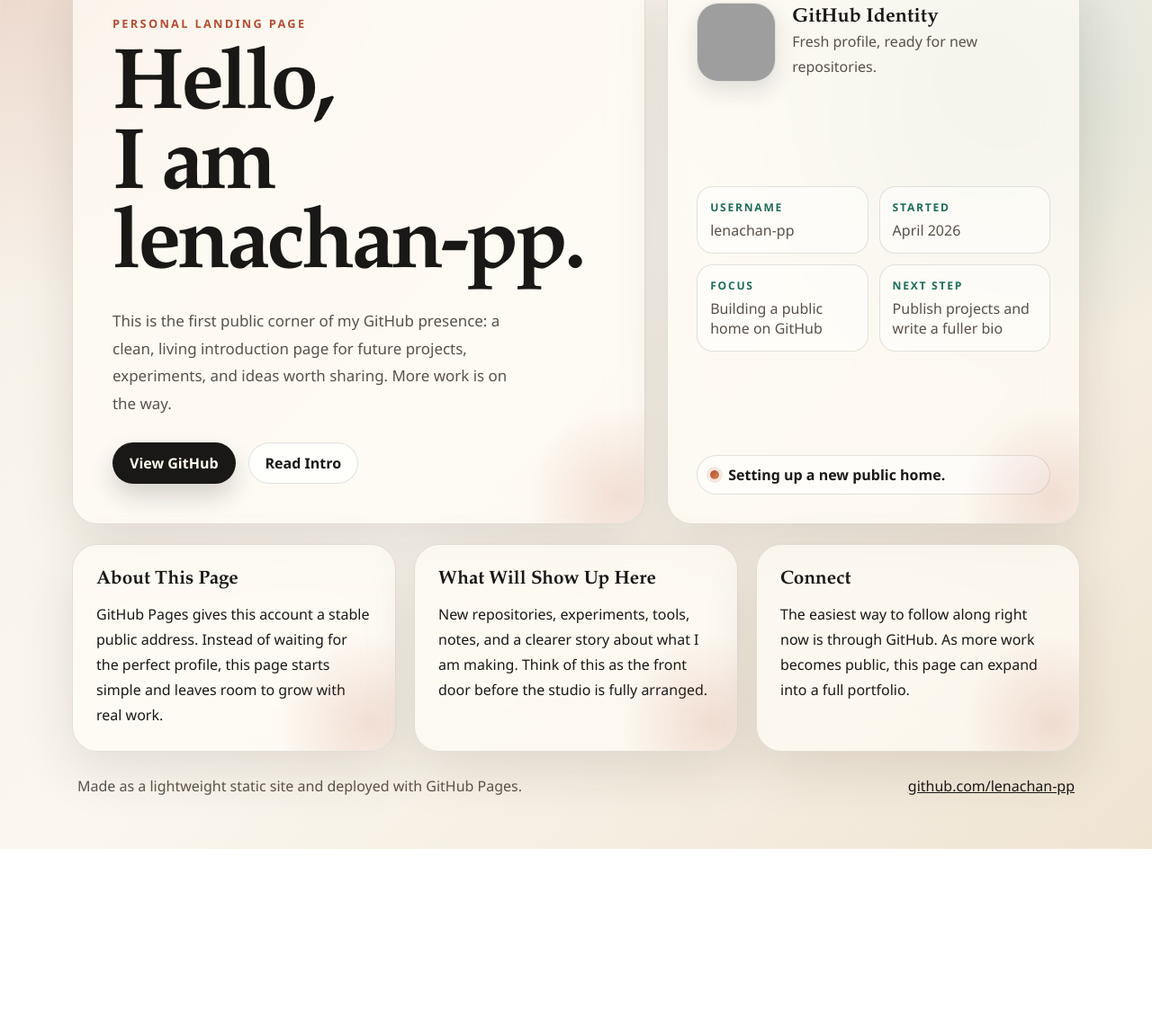
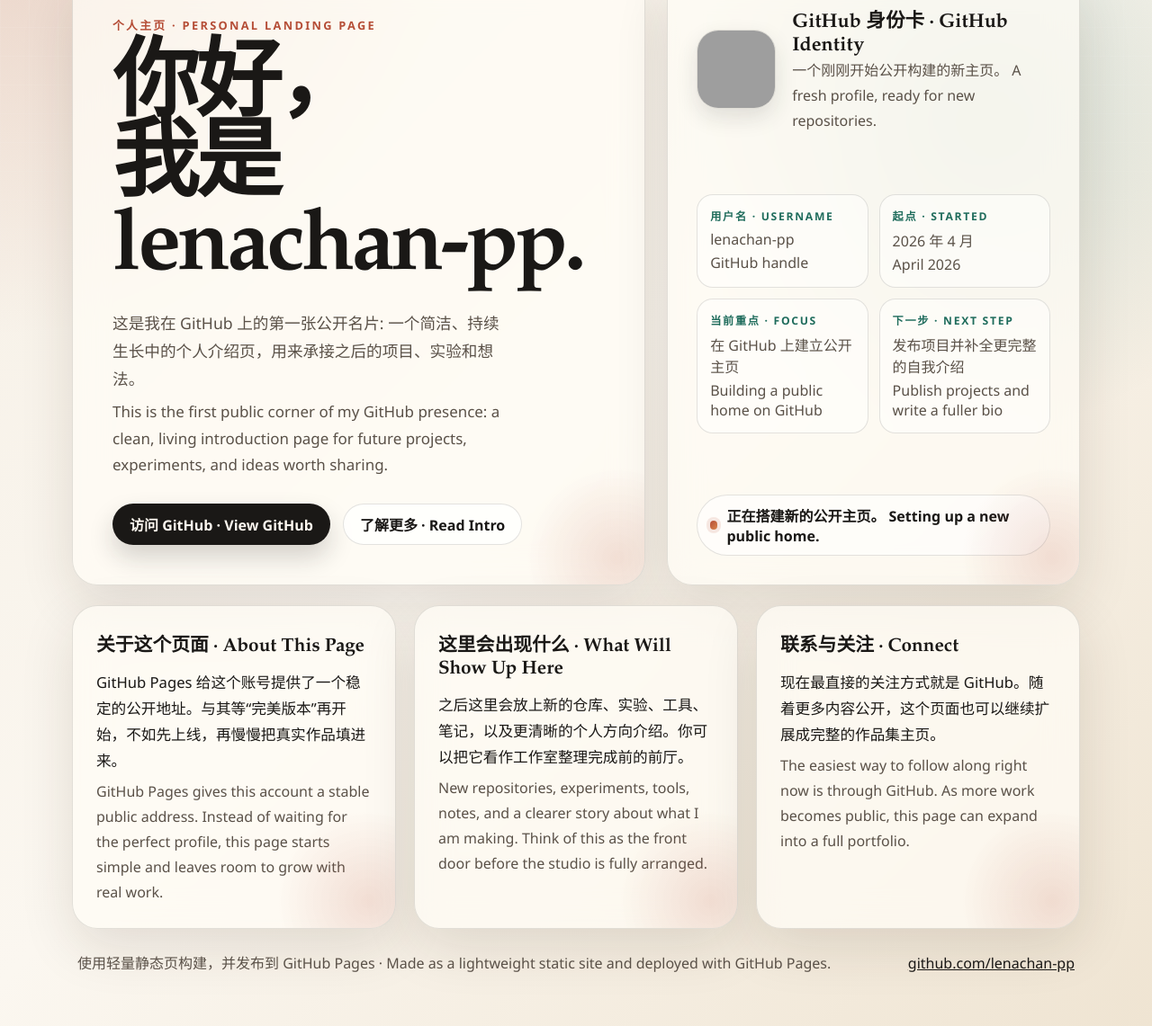
Before and after one commit to lenachan-pp/lenachan-pp.github.io, a plain HTML site: page index.html in a window 1280 px wide. Shown: the part 130-1271 px from the top of the page at 90% size. Before the commit the page ends 1074 px from the top, so only its background shows below. Drawn offline with Linux system fonts and the light colour scheme; grey boxes are pictures that could not be loaded.

Commit message:
Make landing page bilingual

```diff
--- a/index.html
+++ b/index.html
@@ -1,12 +1,12 @@
 <!DOCTYPE html>
-<html lang="en">
+<html lang="zh-CN">
   <head>
     <meta charset="UTF-8" />
     <meta name="viewport" content="width=device-width, initial-scale=1.0" />
-    <title>lenachan-pp | GitHub Pages</title>
+    <title>lenachan-pp | Bilingual GitHub Pages</title>
     <meta
       name="description"
-      content="A personal landing page for lenachan-pp, published with GitHub Pages."
+      content="A bilingual personal landing page for lenachan-pp, published with GitHub Pages."
     />
     <style>
       :root {
@@ -149,6 +149,19 @@
         line-height: 1.8;
       }
 
+      .bilingual {
+        display: grid;
+        gap: 6px;
+      }
+
+      .bilingual .zh {
+        font-size: 1.04em;
+      }
+
+      .bilingual .en {
+        color: var(--muted);
+      }
+
       .actions {
         display: flex;
         flex-wrap: wrap;
@@ -244,6 +257,11 @@
         text-transform: uppercase;
         color: var(--accent-2);
         font-weight: 700;
+      }
+
+      .meta-value {
+        display: grid;
+        gap: 4px;
       }
 
       .section-grid {
@@ -347,21 +365,25 @@
           <span class="dot"></span>
           lenachan-pp
         </div>
-        <div class="tag">Published on GitHub Pages</div>
+        <div class="tag">已发布于 GitHub Pages · Published on GitHub Pages</div>
       </header>
 
       <main class="hero">
         <section class="card intro fade-up delay-1">
-          <p class="eyebrow">Personal Landing Page</p>
-          <h1>Hello,<br />I am lenachan-pp.</h1>
-          <p class="lede">
+          <p class="eyebrow">个人主页 · Personal Landing Page</p>
+          <h1>你好，<br />我是 lenachan-pp.</h1>
+          <div class="lede bilingual">
+            <p class="zh">
+              这是我在 GitHub 上的第一张公开名片: 一个简洁、持续生长中的个人介绍页，用来承接之后的项目、实验和想法。
+            </p>
+            <p class="en">
               This is the first public corner of my GitHub presence: a clean, living
-            introduction page for future projects, experiments, and ideas worth
-            sharing. More work is on the way.
+              introduction page for future projects, experiments, and ideas worth sharing.
             </p>
+          </div>
           <div class="actions">
-            <a class="button primary" href="https://github.com/lenachan-pp">View GitHub</a>
-            <a class="button secondary" href="#about">Read Intro</a>
+            <a class="button primary" href="https://github.com/lenachan-pp">访问 GitHub · View GitHub</a>
+            <a class="button secondary" href="#about">了解更多 · Read Intro</a>
           </div>
         </section>
 
@@ -370,79 +392,104 @@
             <img
               class="avatar"
               src="https://avatars.githubusercontent.com/u/277785379?v=4"
-              alt="GitHub avatar for lenachan-pp"
+              alt="lenachan-pp 的 GitHub 头像"
             />
             <div>
-              <h2 class="mini-title">GitHub Identity</h2>
-              <p class="mini-copy">Fresh profile, ready for new repositories.</p>
+              <h2 class="mini-title">GitHub 身份卡 · GitHub Identity</h2>
+              <p class="mini-copy">一个刚刚开始公开构建的新主页。 A fresh profile, ready for new repositories.</p>
             </div>
           </div>
 
           <div class="meta-grid">
             <div class="meta-box">
-              <span class="meta-label">Username</span>
-              <span class="meta">lenachan-pp</span>
+              <span class="meta-label">用户名 · Username</span>
+              <span class="meta meta-value">
+                <span>lenachan-pp</span>
+                <span>GitHub handle</span>
+              </span>
             </div>
             <div class="meta-box">
-              <span class="meta-label">Started</span>
-              <span class="meta">April 2026</span>
+              <span class="meta-label">起点 · Started</span>
+              <span class="meta meta-value">
+                <span>2026 年 4 月</span>
+                <span>April 2026</span>
+              </span>
             </div>
             <div class="meta-box">
-              <span class="meta-label">Focus</span>
-              <span class="meta">Building a public home on GitHub</span>
+              <span class="meta-label">当前重点 · Focus</span>
+              <span class="meta meta-value">
+                <span>在 GitHub 上建立公开主页</span>
+                <span>Building a public home on GitHub</span>
+              </span>
             </div>
             <div class="meta-box">
-              <span class="meta-label">Next Step</span>
-              <span class="meta">Publish projects and write a fuller bio</span>
+              <span class="meta-label">下一步 · Next Step</span>
+              <span class="meta meta-value">
+                <span>发布项目并补全更完整的自我介绍</span>
+                <span>Publish projects and write a fuller bio</span>
+              </span>
             </div>
           </div>
 
           <div class="status">
             <span class="dot"></span>
-            <span><strong id="status-text">Sketching the next idea.</strong></span>
+            <span><strong id="status-text">正在构思下一个想法。 Sketching the next idea.</strong></span>
           </div>
         </aside>
       </main>
 
       <section class="section-grid" id="about">
         <article class="card section-card fade-up delay-1">
-          <h2>About This Page</h2>
-          <p>
-            GitHub Pages gives this account a stable public address. Instead of
-            waiting for the perfect profile, this page starts simple and leaves room
-            to grow with real work.
+          <h2>关于这个页面 · About This Page</h2>
+          <div class="bilingual">
+            <p class="zh">
+              GitHub Pages 给这个账号提供了一个稳定的公开地址。与其等“完美版本”再开始，不如先上线，再慢慢把真实作品填进来。
             </p>
+            <p class="en">
+              GitHub Pages gives this account a stable public address. Instead of waiting
+              for the perfect profile, this page starts simple and leaves room to grow with real work.
+            </p>
+          </div>
         </article>
 
         <article class="card section-card fade-up delay-2">
-          <h2>What Will Show Up Here</h2>
-          <p>
-            New repositories, experiments, tools, notes, and a clearer story about
-            what I am making. Think of this as the front door before the studio is
-            fully arranged.
+          <h2>这里会出现什么 · What Will Show Up Here</h2>
+          <div class="bilingual">
+            <p class="zh">
+              之后这里会放上新的仓库、实验、工具、笔记，以及更清晰的个人方向介绍。你可以把它看作工作室整理完成前的前厅。
             </p>
+            <p class="en">
+              New repositories, experiments, tools, notes, and a clearer story about what I am making.
+              Think of this as the front door before the studio is fully arranged.
+            </p>
+          </div>
         </article>
 
         <article class="card section-card fade-up delay-3">
-          <h2>Connect</h2>
-          <p>
+          <h2>联系与关注 · Connect</h2>
+          <div class="bilingual">
+            <p class="zh">
+              现在最直接的关注方式就是 GitHub。随着更多内容公开，这个页面也可以继续扩展成完整的作品集主页。
+            </p>
+            <p class="en">
               The easiest way to follow along right now is through GitHub.
               As more work becomes public, this page can expand into a full portfolio.
             </p>
+          </div>
         </article>
       </section>
 
       <footer class="footer fade-up delay-3">
-        <p class="footer-note">Made as a lightweight static site and deployed with GitHub Pages.</p>
+        <p class="footer-note">使用轻量静态页构建，并发布到 GitHub Pages · Made as a lightweight static site and deployed with GitHub Pages.</p>
         <a href="https://github.com/lenachan-pp">github.com/lenachan-pp</a>
       </footer>
     </div>
 
     <script>
       const messages = [
-        "Sketching the next idea.",
-        "Setting up a new public home.",
-        "Preparing future projects for launch.",
+        "正在构思下一个想法。 Sketching the next idea.",
+        "正在搭建新的公开主页。 Setting up a new public home.",
+        "正在为接下来的项目做准备。 Preparing future projects for launch.",
       ];
 
       const statusText = document.getElementById("status-text");
```
Lines whose indentation alone changed are shown as unchanged.
